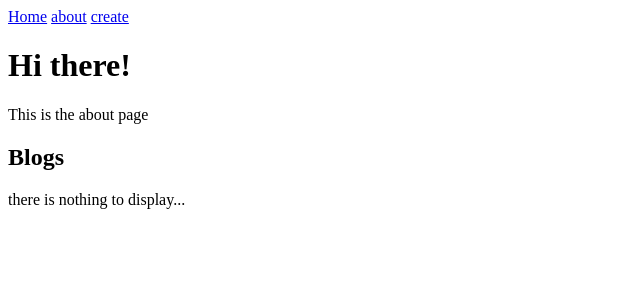
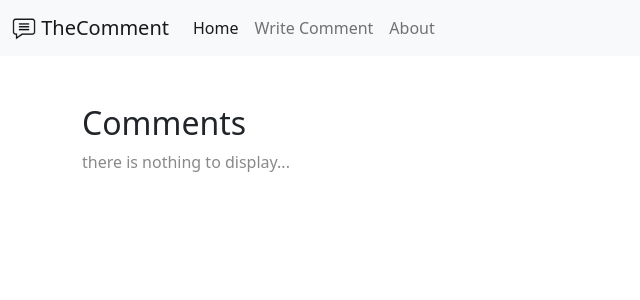
Before and after one commit to RN255/node-project, a Node server app: page /blogs in a window 1280 px wide. Shown: the top 300 px of the page, without its empty margins (0-640 px from the left). Run offline with Node 20, Linux system fonts and the light colour scheme; data that the repository does not hold is empty; some libraries are stand-ins or nearby versions.

Commit message:
front end improved

```diff
--- a/app.js
+++ b/app.js
@@ -55,3 +55,6 @@ app.use((req, res) => {
   // res.sendFile("./views/404.html", { root: __dirname }); // this was used before ejs
   res.render("404");
 });
+
+// make the public file public so images can be accessed
+app.use(express.static(__dirname + "/public"));
--- /dev/null
+++ b/public/css/styles.css
@@ -0,0 +1,27 @@
+/* all pages  */
+
+h2 {
+    font-size: 2rem;
+}
+
+h3 {
+  font-size: 1.25rem;
+}
+
+p {
+  font-size: 1rem;
+}
+
+/* index page  */
+
+.index a {
+  text-decoration: none;
+}
+
+.index h3 {
+  color: #000;
+}
+
+.index p {
+  color: #898989;
+}
--- a/views/index.ejs
+++ b/views/index.ejs
@@ -1,25 +1,35 @@
 <html lang="en">
-  <head>
-    <meta charset="UTF-8" />
-    <meta http-equiv="X-UA-Compatible" content="IE=edge" />
-    <meta name="viewport" content="width=device-width, initial-scale=1.0" />
-    <title>Document</title>
-  </head>
+  <%- include('./partials/head.ejs') %>
+
   <body>
     <%- include('./partials/nav.ejs') %>
+    <div class="container my-5 index">
+      <h2>Comments</h2>
+      <% if (blogs.length > 0) { %> <% blogs.forEach(blog => { %>
+      <div class="card m-3 ">
+        <a href="/blogs/<%= blog._id %>">
+          <div class="card-body p-3 pb-0">
+            <h3><%= blog.title %></h3>
+            <p><%= blog.body %></p>
+          </div>
+        </a>
+        <div class="card-footer bg-transparent border-0">
+          <a href="#" class="btn btn-primary">Heart</a>
+          <a href="#" class="btn btn-primary">up vote</a>
+          <a href="#" class="btn btn-primary">down vote</a>
+        </div>
+      </div>
 
-    <h1>Hi there!</h1>
-    <p>This is the about page</p>
+      <%})%> <% } else { %>
+      <p>there is nothing to display...</p>
 
-    <h2>Blogs</h2>
+      <% } %>
+    </div>
 
-    <% if (blogs.length > 0) { %> <% blogs.forEach(blog => { %>
-    <a href="/blogs/<%= blog._id %>">
-      <h3><%= blog.title %></h3>
-    </a>
-    <p><%= blog.body %></p>
-    <%})%> <% } else { %>
-    <p>there is nothing to display...</p>
-    <% } %>
+    <script
+      src="https://cdn.jsdelivr.net/npm/bootstrap@5.2.3/dist/js/bootstrap.bundle.min.js"
+      integrity="sha384-kenU1KFdBIe4zVF0s0G1M5b4hcpxyD9F7jL+jjXkk+Q2h455rYXK/7HAuoJl+0I4"
+      crossorigin="anonymous"
+    ></script>
   </body>
 </html>
--- /dev/null
+++ b/views/partials/head.ejs
@@ -0,0 +1,13 @@
+<head>
+  <meta charset="UTF-8" />
+  <meta http-equiv="X-UA-Compatible" content="IE=edge" />
+  <meta name="viewport" content="width=device-width, initial-scale=1.0" />
+  <title>Document</title>
+  <link
+    href="https://cdn.jsdelivr.net/npm/bootstrap@5.2.3/dist/css/bootstrap.min.css"
+    rel="stylesheet"
+    integrity="sha384-rbsA2VBKQhggwzxH7pPCaAqO46MgnOM80zW1RWuH61DGLwZJEdK2Kadq2F9CUG65"
+    crossorigin="anonymous"
+  />
+  <link rel="stylesheet" href="/css/styles.css" />
+</head>
--- a/views/partials/nav.ejs
+++ b/views/partials/nav.ejs
@@ -1,5 +1,38 @@
-<nav>
-  <a href="/blogs">Home</a>
-  <a href="about">about</a>
-  <a href="create">create</a>
+<nav class="navbar navbar-expand-lg bg-light">
+  <div class="container-fluid">
+    <a class="navbar-brand" href="/blogs">
+      <img
+        src="/comment.png"
+        alt="Logo"
+        width="24"
+        height="24"
+        class="d-inline-block align-text-bottom"
+      />
+      TheComment</a
+    >
+    <button
+      class="navbar-toggler"
+      type="button"
+      data-bs-toggle="collapse"
+      data-bs-target="#navbarNav"
+      aria-controls="navbarNav"
+      aria-expanded="false"
+      aria-label="Toggle navigation"
+    >
+      <span class="navbar-toggler-icon"></span>
+    </button>
+    <div class="collapse navbar-collapse" id="navbarNav">
+      <ul class="navbar-nav">
+        <li class="nav-item">
+          <a class="nav-link active" aria-current="page" href="/blogs">Home</a>
+        </li>
+        <li class="nav-item">
+          <a class="nav-link" href="create">Write Comment</a>
+        </li>
+        <li class="nav-item">
+          <a class="nav-link" href="about">About</a>
+        </li>
+      </ul>
+    </div>
+  </div>
 </nav>
```
Also changed, not shown: views/404.ejs (+6 -8 lines), views/about.ejs (+10 -8 lines), views/create.ejs (+22 -17 lines), views/details.ejs (+14 -15 lines), public/comment.png (added).
